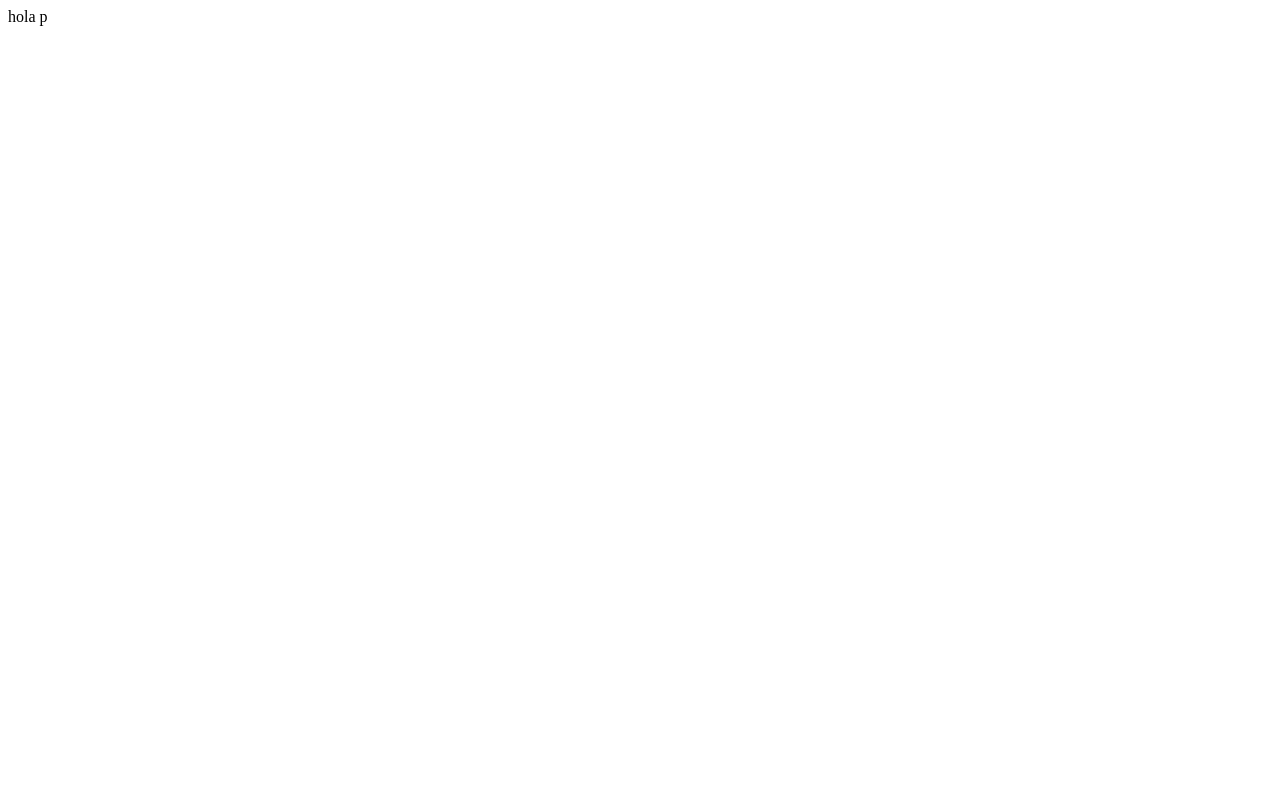
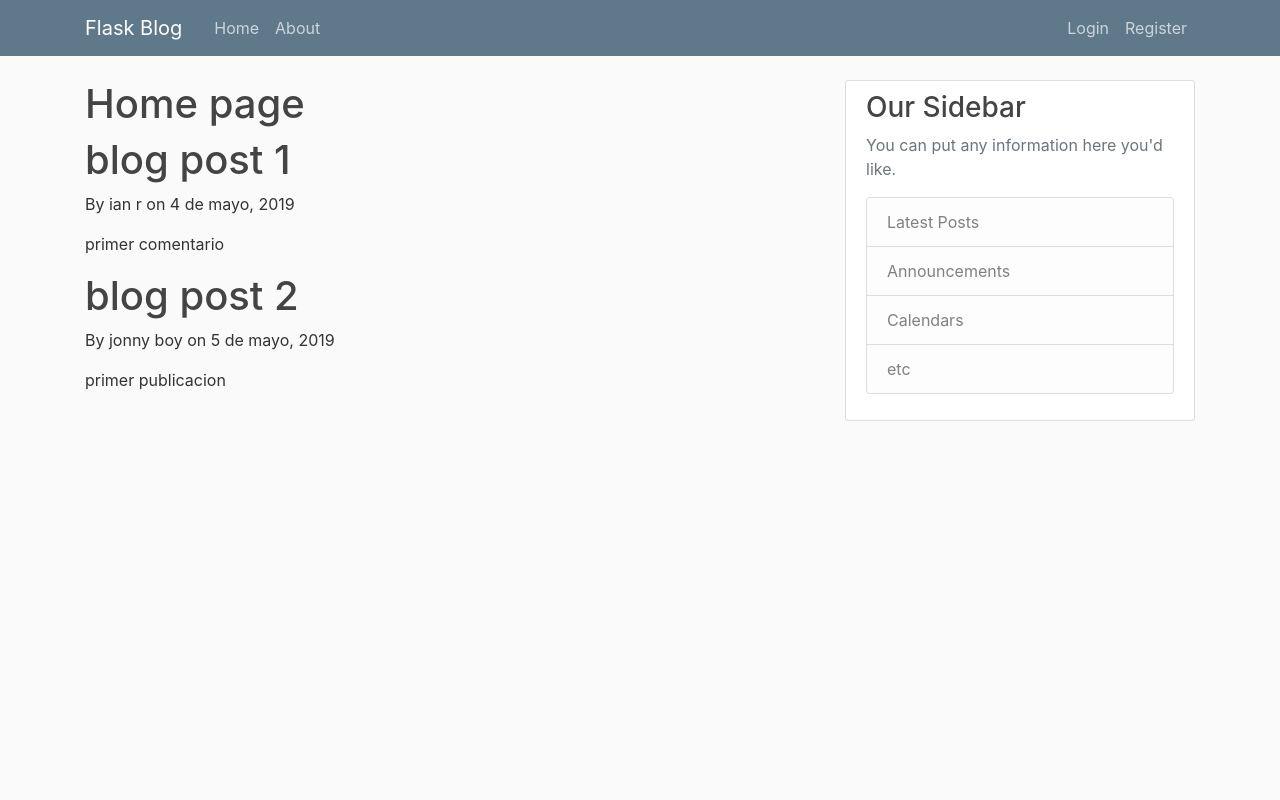
Before and after one commit to ianriva/blog-flask, a Flask app: page / in a window 1280 px wide. Before the commit the page is almost empty. Run offline with Flask 2, Linux system fonts and the light colour scheme; some libraries are stand-ins or nearby versions.

Commit message:
agregado css

```diff
--- a/src/index.py
+++ b/src/index.py
@@ -1,8 +1,34 @@
-from flask import Flask
+from flask import Flask, render_template, url_for
 
 app = Flask(__name__)
 
+posts = [
+    {
+        'author': 'ian r',
+        'title': 'blog post 1',
+        'content': 'primer comentario',
+        'date_posted': '4 de mayo, 2019'
+    },
+    {
+        'author': 'jonny boy',
+        'title': 'blog post 2',
+        'content': 'primer publicacion',
+        'date_posted': '5 de mayo, 2019'
+    }
+
+
+]
+
+
 @app.route('/')
+@app.route('/home')
+def home():
+    return render_template('home.html', posts=posts)
 
-def home():
-    return 'hola p'
+
+@app.route('/about')
+def about():
+    return render_template('about.html', title='About')
+
+if __name__ == '__main__':
+    app.run(debug=True)
--- /dev/null
+++ b/src/static/main.css
@@ -0,0 +1,80 @@
+body {
+    background: #fafafa;
+    color: #333333;
+    margin-top: 5rem;
+  }
+
+  h1, h2, h3, h4, h5, h6 {
+    color: #444444;
+  }
+
+  .bg-steel {
+    background-color: #5f788a;
+  }
+
+  .site-header .navbar-nav .nav-link {
+    color: #cbd5db;
+  }
+
+  .site-header .navbar-nav .nav-link:hover {
+    color: #ffffff;
+  }
+
+  .site-header .navbar-nav .nav-link.active {
+    font-weight: 500;
+  }
+
+  .content-section {
+    background: #ffffff;
+    padding: 10px 20px;
+    border: 1px solid #dddddd;
+    border-radius: 3px;
+    margin-bottom: 20px;
+  }
+
+  .article-title {
+    color: #444444;
+  }
+
+  a.article-title:hover {
+    color: #428bca;
+    text-decoration: none;
+  }
+
+  .article-content {
+    white-space: pre-line;
+  }
+
+  .article-img {
+    height: 65px;
+    width: 65px;
+    margin-right: 16px;
+  }
+
+  .article-metadata {
+    padding-bottom: 1px;
+    margin-bottom: 4px;
+    border-bottom: 1px solid #e3e3e3
+  }
+
+  .article-metadata a:hover {
+    color: #333;
+    text-decoration: none;
+  }
+
+  .article-svg {
+    width: 25px;
+    height: 25px;
+    vertical-align: middle;
+  }
+
+  .account-img {
+    height: 125px;
+    width: 125px;
+    margin-right: 20px;
+    margin-bottom: 16px;
+  }
+
+  .account-heading {
+    font-size: 2.5rem;
+  }
--- a/src/home.html
+++ b/src/templates/about.html
@@ -1,6 +1,5 @@
 {% extends "layout.html" %}
 
-
 {% block content %}
-
-{% endblock %}
+<h1>About page</h1>
+{% endblock content %}
--- /dev/null
+++ b/src/templates/home.html
@@ -0,0 +1,11 @@
+{% extends "layout.html" %}
+
+
+{% block content %}
+    <h1>Home page</h1>
+    {%for post in posts%}
+        <h1>{{post.title}}</h1>
+        <p>By {{post.author}} on {{post.date_posted}}</p>
+        <p>{{post.content}}</p>
+    {%endfor%}
+{% endblock content %}
--- /dev/null
+++ b/src/templates/layout.html
@@ -0,0 +1,62 @@
+<!DOCTYPE html>
+<html lang="es">
+<head>
+    <meta charset="UTF-8">
+    <meta name="viewport" content="width=device-width, initial-scale=1.0">
+    <meta http-equiv="X-UA-Compatible" content="ie=edge">
+    <!-- Bootstrap CSS-->
+    <link rel="stylesheet" href="https://stackpath.bootstrapcdn.com/bootstrap/4.3.1/css/bootstrap.min.css" integrity="sha384-ggOyR0iXCbMQv3Xipma34MD+dH/1fQ784/j6cY/iJTQUOhcWr7x9JvoRxT2MZw1T" crossorigin="anonymous">
+    <link rel="stylesheet" type="text/css" href="{{ url_for('static', filename='main.css')}}">
+    {% if title %}
+        <title>Flask blog - {{ title }}</title>
+    {% else %}
+        <title>Flask blog</title>
+    {% endif %}
+</head>
+<body>
+    <header class="site-header">
+        <nav class="navbar navbar-expand-md navbar-dark bg-steel fixed-top">
+            <div class="container">
+                <a class="navbar-brand mr-4" href="/">Flask Blog</a>
+                <button class="navbar-toggler" type="button" data-toggle="collapse" data-target="#navbarToggle" aria-controls="navbarToggle" aria-expanded="false" aria-label="Toggle navigation">
+                    <span class="navbar-toggler-icon"></span>
+                </button>
+            <div class="collapse navbar-collapse" id="navbarToggle">
+                <div class="navbar-nav mr-auto">
+                    <a class="nav-item nav-link" href="/">Home</a>
+                    <a class="nav-item nav-link" href="/about">About</a>
+                </div>
+                    <!-- Navbar Right Side -->
+                <div class="navbar-nav">
+                    <a class="nav-item nav-link" href="/login">Login</a>
+                    <a class="nav-item nav-link" href="/register">Register</a>
+                </div>
+            </div>
+            </div>
+        </nav>
+    </header>
+    <main role="main" class="container">
+            <div class="row">
+              <div class="col-md-8">
+                {% block content %}{% endblock %}
+              </div>
+              <div class="col-md-4">
+                <div class="content-section">
+                  <h3>Our Sidebar</h3>
+                  <p class='text-muted'>You can put any information here you'd like.
+                    <ul class="list-group">
+                      <li class="list-group-item list-group-item-light">Latest Posts</li>
+                      <li class="list-group-item list-group-item-light">Announcements</li>
+                      <li class="list-group-item list-group-item-light">Calendars</li>
+                      <li class="list-group-item list-group-item-light">etc</li>
+                    </ul>
+                  </p>
+                </div>
+              </div>
+            </div>
+          </main>
+    <script src="https://code.jquery.com/jquery-3.3.1.slim.min.js" integrity="sha384-q8i/X+965DzO0rT7abK41JStQIAqVgRVzpbzo5smXKp4YfRvH+8abtTE1Pi6jizo" crossorigin="anonymous"></script>
+    <script src="https://cdnjs.cloudflare.com/ajax/libs/popper.js/1.14.7/umd/popper.min.js" integrity="sha384-UO2eT0CpHqdSJQ6hJty5KVphtPhzWj9WO1clHTMGa3JDZwrnQq4sF86dIHNDz0W1" crossorigin="anonymous"></script>
+    <script src="https://stackpath.bootstrapcdn.com/bootstrap/4.3.1/js/bootstrap.min.js" integrity="sha384-JjSmVgyd0p3pXB1rRibZUAYoIIy6OrQ6VrjIEaFf/nJGzIxFDsf4x0xIM+B07jRM" crossorigin="anonymous"></script>
+</body>
+</html>
```
Also changed, not shown: src/layout.html (deleted, +0 -13 lines), src/styles.css (deleted).
